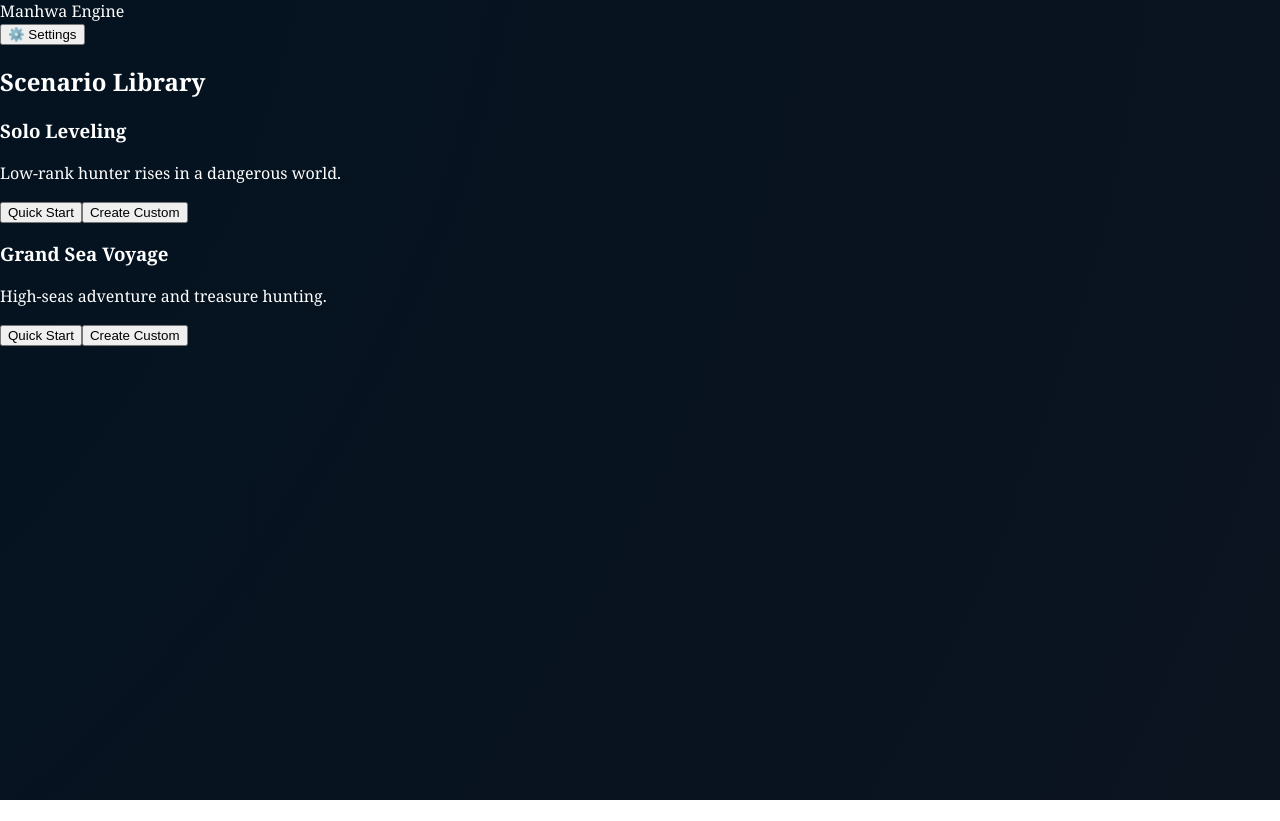
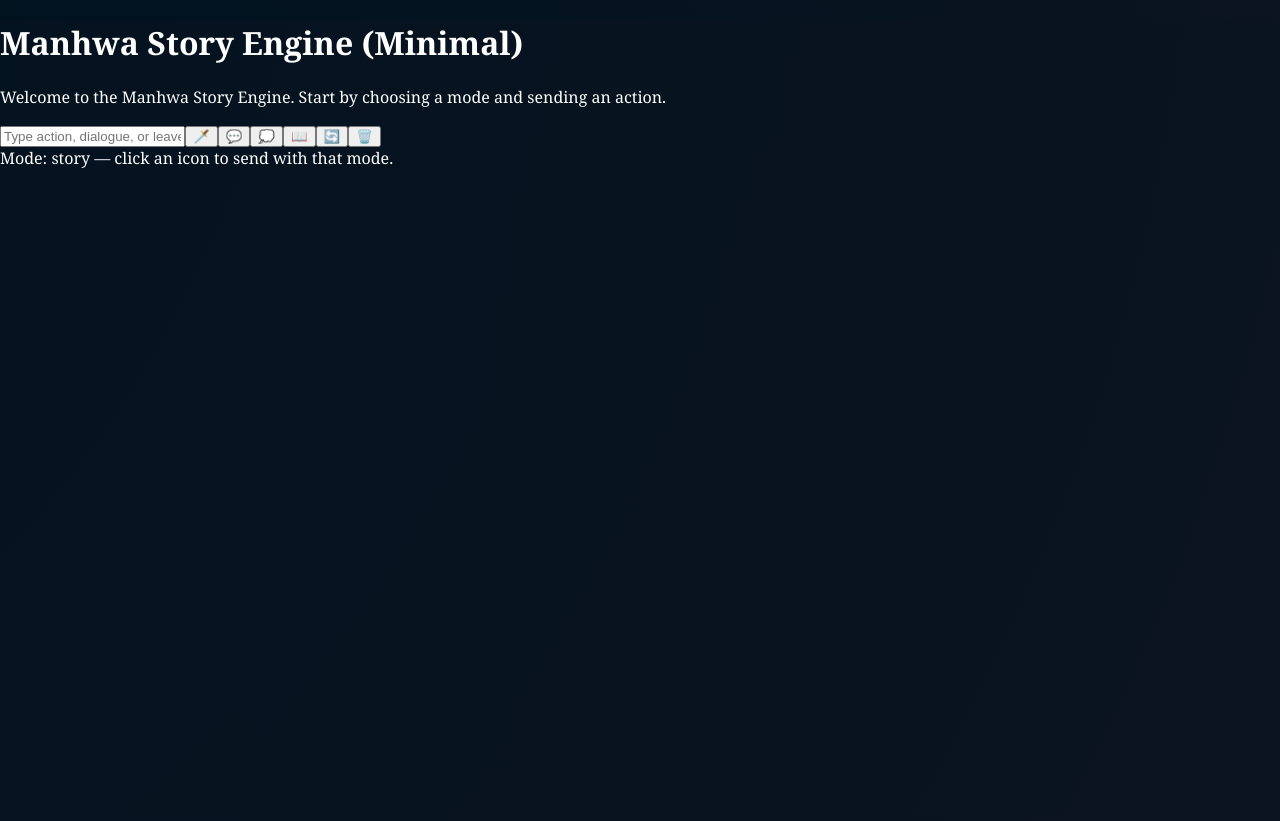
Before and after one commit to hamzaelyounou-ship-it/Manhwa-Engine-v2, a React app: page / in a window 1280 px wide. Before the commit the page ends 800 px from the top, so only its background shows below. Built offline with nearby package versions, Linux system fonts and the light colour scheme; the HTML template or start-up script is replaced by a standard one.

Commit message:
Update App.tsx

```diff
--- a/src/App.tsx
+++ b/src/App.tsx
@@ -1,163 +1,233 @@
-import GameToolbar from "./components/GameToolbar";
-import React, { useState } from "react";
-import GameInterface from "./components/GameInterface";
+import React, { useEffect, useRef, useState } from "react";
+import { createParser, ParsedEvent, ReconnectInterval } from "eventsource-parser";
 
-type Scenario = { id: string; title: string; desc: string; worldSummary?: string };
+/**
+ * Minimal App:
+ * - simple story log (center)
+ * - input field
+ * - toolbar with modes [DO, SAY, THINK, STORY, CONTINUE, ERASE]
+ * - streaming fetch to /api/chat
+ * - uses eventsource-parser to extract only the content and append to story (no raw JSON)
+ */
 
-const SAMPLE_SCENARIOS: Scenario[] = [
-  { id: "solo", title: "Solo Leveling", desc: "Low-rank hunter rises in a dangerous world." },
-  { id: "pirate", title: "Grand Sea Voyage", desc: "High-seas adventure and treasure hunting." },
-];
+type ModeKey = "do" | "say" | "think" | "story" | "continue" | "erase";
+type Line = { text: string; from?: "user" | "ai" };
 
 export default function App() {
-  const [view, setView] = useState<"home" | "game">("home");
+  const [lines, setLines] = useState<Line[]>([
+    { text: "Welcome to the Manhwa Story Engine. Start by choosing a mode and sending an action.", from: "ai" },
+  ]);
+  const [mode, setMode] = useState<ModeKey>("story");
+  const [input, setInput] = useState("");
+  const [streaming, setStreaming] = useState(false);
+  const controllerRef = useRef<AbortController | null>(null);
+  const storyRef = useRef<HTMLDivElement | null>(null);
 
-  // Settings / World Creation
-  const [tabsOpen, setTabsOpen] = useState(false);
-  const [worldTitle, setWorldTitle] = useState("");
-  const [worldSummary, setWorldSummary] = useState("");
-  const [characterName, setCharacterName] = useState("");
-  const [characterClass, setCharacterClass] = useState("");
-  const [characterBackground, setCharacterBackground] = useState("");
-  const [aiInstructions, setAiInstructions] = useState("");
-  const [authorsNote, setAuthorsNote] = useState("");
+  useEffect(() => {
+    if (storyRef.current) storyRef.current.scrollTop = storyRef.current.scrollHeight;
+  }, [lines, streaming]);
 
-  const startGame = () => setView("game");
+  const appendLine = (text: string, from: Line["from"] = "ai") => {
+    setLines((prev) => [...prev, { text, from }]);
+  };
+
+  async function send(modeOverride?: ModeKey) {
+    const m = modeOverride ?? mode;
+
+    // ERASE local: remove last user+ai pair
+    if (m === "erase") {
+      setLines((prev) => {
+        const copy = [...prev];
+        // remove last AI line if exists
+        for (let i = copy.length - 1; i >= 0; i--) {
+          if (copy[i].from === "ai") {
+            copy.splice(i, 1);
+            break;
+          }
+        }
+        // remove last user line
+        for (let i = copy.length - 1; i >= 0; i--) {
+          if (copy[i].from === "user") {
+            copy.splice(i, 1);
+            break;
+          }
+        }
+        return copy;
+      });
+      return;
+    }
+
+    // For all other modes except continue, require input text
+    if (m !== "continue" && input.trim().length === 0) return;
+
+    const userText =
+      m === "say"
+        ? `You say: "${input.trim()}"`
+        : m === "do"
+        ? `You attempt: ${input.trim()}`
+        : m === "think"
+        ? `You think: ${input.trim()}`
+        : m === "story"
+        ? `You narrate: ${input.trim()}`
+        : "Continue the story.";
+
+    if (m !== "continue") appendLine(userText, "user");
+    setInput("");
+
+    setStreaming(true);
+    controllerRef.current = new AbortController();
+
+    try {
+      const res = await fetch("/api/chat", {
+        method: "POST",
+        headers: { "Content-Type": "application/json" },
+        body: JSON.stringify({
+          mode: m,
+          message: m === "continue" ? "" : userText,
+          // You can include more persistent world/context here if desired.
+          // For minimal file, we don't include extra UI state — but backend accepts it.
+        }),
+        signal: controllerRef.current.signal,
+      });
+
+      if (!res.ok || !res.body) {
+        const txt = await res.text();
+        appendLine(`(error) ${txt}`);
+        setStreaming(false);
+        return;
+      }
+
+      // Parse SSE stream from the server using eventsource-parser
+      const reader = res.body.getReader();
+      const decoder = new TextDecoder();
+      let done = false;
+
+      // The server is expected to send SSE-like `data: {...}\n\n` chunks.
+      // eventsource-parser will parse these into events with event.data
+      const parser = createParser((event: ParsedEvent | ReconnectInterval) => {
+        if (event.type === "event") {
+          const data = event.data;
+          if (data === "[DONE]") {
+            // finished
+            return;
+          }
+          try {
+            // our server emits JSON objects with { content: "..." }
+            const json = JSON.parse(data);
+            if (json?.content) {
+              appendLine(String(json.content), "ai");
+            } else if (typeof json === "string") {
+              appendLine(json, "ai");
+            }
+          } catch (err) {
+            // If it's not JSON, append raw text safely
+            appendLine(String(data), "ai");
+          }
+        }
+      });
+
+      while (!done) {
+        const { value, done: d } = await reader.read();
+        done = d;
+        if (value) {
+          const chunk = decoder.decode(value, { stream: true });
+          parser.feed(chunk);
+        }
+      }
+    } catch (err: any) {
+      if (err?.name === "AbortError") {
+        appendLine("(stream aborted)", "ai");
+      } else {
+        appendLine(`(network error) ${err?.message ?? String(err)}`, "ai");
+      }
+    } finally {
+      setStreaming(false);
+      controllerRef.current = null;
+    }
+  }
 
   return (
-    <div className="min-h-screen bg-background text-white">
-      {/* Navbar */}
-      <header className="fixed top-0 left-0 right-0 h-16 flex items-center justify-between px-6 backdrop-blur-md bg-black/30 z-50">
-        <div className="text-xl font-bold cursor-pointer" onClick={() => setView("home")}>
-          Manhwa Engine
-        </div>
-        <div className="flex gap-2">
-          <button onClick={() => setTabsOpen(true)}>⚙️ Settings</button>
-        </div>
+    <div className="min-h-screen bg-gradient-to-br from-black via-gray-900 to-black text-white p-6">
+      <header className="mb-6">
+        <h1 className="text-2xl font-bold">Manhwa Story Engine (Minimal)</h1>
       </header>
 
-      <main className="pt-20">
-        {view === "home" && (
-          <section className="max-w-6xl mx-auto px-4">
-            <h1 className="text-3xl font-bold mb-6">Scenario Library</h1>
-            <div className="grid grid-cols-1 sm:grid-cols-2 lg:grid-cols-3 gap-6">
-              {SAMPLE_SCENARIOS.map((s) => (
-                <div key={s.id} className="bg-white/5 rounded-lg p-4 flex flex-col">
-                  <h3 className="text-xl font-semibold">{s.title}</h3>
-                  <p className="text-sm text-white/70 flex-1 my-2">{s.desc}</p>
-                  <div className="flex gap-2 mt-3">
+      <main className="max-w-3xl mx-auto">
+        <div
+          ref={storyRef}
+          className="bg-white/5 rounded-lg p-6 min-h-[50vh] max-h-[60vh] overflow-y-auto font-serif text-lg leading-relaxed"
+        >
+          {lines.map((ln, i) => (
+            <p key={i} className={`${ln.from === "user" ? "text-cyan-200" : "text-gray-200"} mb-4`}>
+              {ln.text}
+            </p>
+          ))}
+
+          {streaming && <p className="text-gray-400 italic">…streaming response…</p>}
+        </div>
+
+        {/* Input + Toolbar */}
+        <div className="mt-6 flex flex-col items-center">
+          <div className="w-full bg-black/40 backdrop-blur-md rounded-full px-4 py-3 flex items-center gap-3">
+            <input
+              value={input}
+              onChange={(e) => setInput(e.target.value)}
+              placeholder="Type action, dialogue, or leave empty for Continue"
+              className="flex-1 bg-transparent outline-none text-white placeholder-gray-400"
+              onKeyDown={(e) => {
+                if (e.key === "Enter" && !e.shiftKey) {
+                  e.preventDefault();
+                  send();
+                }
+              }}
+            />
             <button
-                      className="px-3 py-2 rounded bg-green-500 font-semibold"
-                      onClick={startGame}
+              onClick={() => send("do")}
+              className="px-3 py-1 rounded hover:bg-white/10"
+              title="Do (action)"
             >
-                      Quick Start
+              🗡️
             </button>
             <button
-                      className="px-3 py-2 rounded bg-cyan-500 font-semibold"
-                      onClick={() => setTabsOpen(true)}
+              onClick={() => send("say")}
+              className="px-3 py-1 rounded hover:bg-white/10"
+              title="Say (dialogue)"
             >
-                      Create Custom
+              💬
+            </button>
+            <button
+              onClick={() => send("think")}
+              className="px-3 py-1 rounded hover:bg-white/10"
+              title="Think (internal)"
+            >
+              💭
+            </button>
+            <button
+              onClick={() => send("story")}
+              className="px-3 py-1 rounded hover:bg-white/10"
+              title="Story (narration)"
+            >
+              📖
+            </button>
+            <button
+              onClick={() => send("continue")}
+              className="px-3 py-1 rounded hover:bg-white/10"
+              title="Continue"
+            >
+              🔄
+            </button>
+            <button
+              onClick={() => send("erase")}
+              className="px-3 py-1 rounded hover:bg-white/10"
+              title="Erase last"
+            >
+              🗑️
             </button>
           </div>
-                </div>
-              ))}
-            </div>
-          </section>
-        )}
-
-        {view === "game" && (
-          <GameInterface
-            worldSummary={worldSummary}
-            characterName={characterName}
-            characterClass={characterClass}
-            characterBackground={characterBackground}
-            aiInstructions={aiInstructions}
-            authorsNote={authorsNote}
-          />
-        )}
-
-        {/* Settings Modal */}
-        {tabsOpen && (
-          <div className="fixed inset-0 flex justify-center items-center bg-black/70 z-50">
-            <div className="bg-black/90 p-6 rounded-lg max-w-2xl w-full text-white">
-              <div className="flex justify-between mb-4">
-                <h2 className="font-bold text-xl">Operations Room</h2>
-                <button onClick={() => setTabsOpen(false)}>✖️</button>
-              </div>
-
-              {/* Tabs */}
-              <div className="flex flex-col gap-3">
-                <input
-                  type="text"
-                  placeholder="World Title"
-                  className="p-2 rounded bg-gray-800"
-                  value={worldTitle}
-                  onChange={(e) => setWorldTitle(e.target.value)}
-                />
-                <textarea
-                  placeholder="World / Plot Summary"
-                  className="p-2 rounded bg-gray-800"
-                  rows={3}
-                  value={worldSummary}
-                  onChange={(e) => setWorldSummary(e.target.value)}
-                />
-                <input
-                  type="text"
-                  placeholder="Character Name"
-                  className="p-2 rounded bg-gray-800"
-                  value={characterName}
-                  onChange={(e) => setCharacterName(e.target.value)}
-                />
-                <input
-                  type="text"
-                  placeholder="Character Class"
-                  className="p-2 rounded bg-gray-800"
-                  value={characterClass}
-                  onChange={(e) => setCharacterClass(e.target.value)}
-                />
-                <textarea
-                  placeholder="Background / Origin"
-                  className="p-2 rounded bg-gray-800"
-                  rows={3}
-                  value={characterBackground}
-                  onChange={(e) => setCharacterBackground(e.target.value)}
-                />
-                <textarea
-                  placeholder="AI Instructions"
-                  className="p-2 rounded bg-gray-800"
-                  rows={2}
-                  value={aiInstructions}
-                  onChange={(e) => setAiInstructions(e.target.value)}
-                />
-                <textarea
-                  placeholder="Author's Note"
-                  className="p-2 rounded bg-gray-800"
-                  rows={2}
-                  value={authorsNote}
-                  onChange={(e) => setAuthorsNote(e.target.value)}
-                />
-              </div>
-
-              <div className="flex justify-end gap-2 mt-4">
-                <button
-                  className="px-3 py-2 rounded bg-cyan-400 text-black font-semibold"
-                  onClick={() => {
-                    setTabsOpen(false);
-                    startGame();
-                  }}
-                >
-                  Start Game
-                </button>
-                <button
-                  className="px-3 py-2 rounded border border-white/20"
-                  onClick={() => setTabsOpen(false)}
-                >
-                  Cancel
-                </button>
+          <div className="w-full text-right mt-2 text-xs text-gray-400">
+            Mode: <span className="text-white">{mode}</span> — click an icon to send with that mode.
           </div>
         </div>
-          </div>
-        )}
       </main>
     </div>
   );
```
Lines whose indentation alone changed are shown as unchanged.
